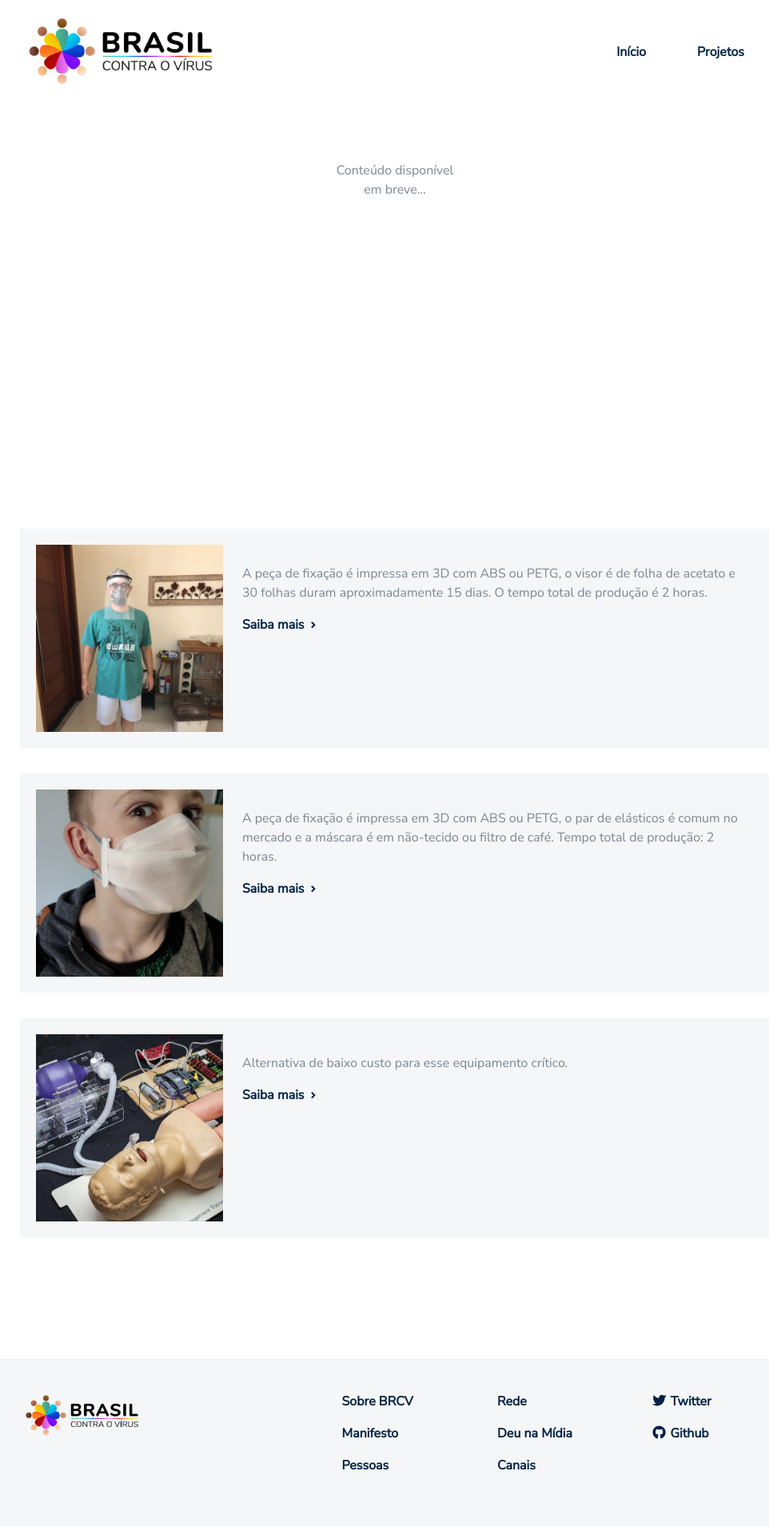
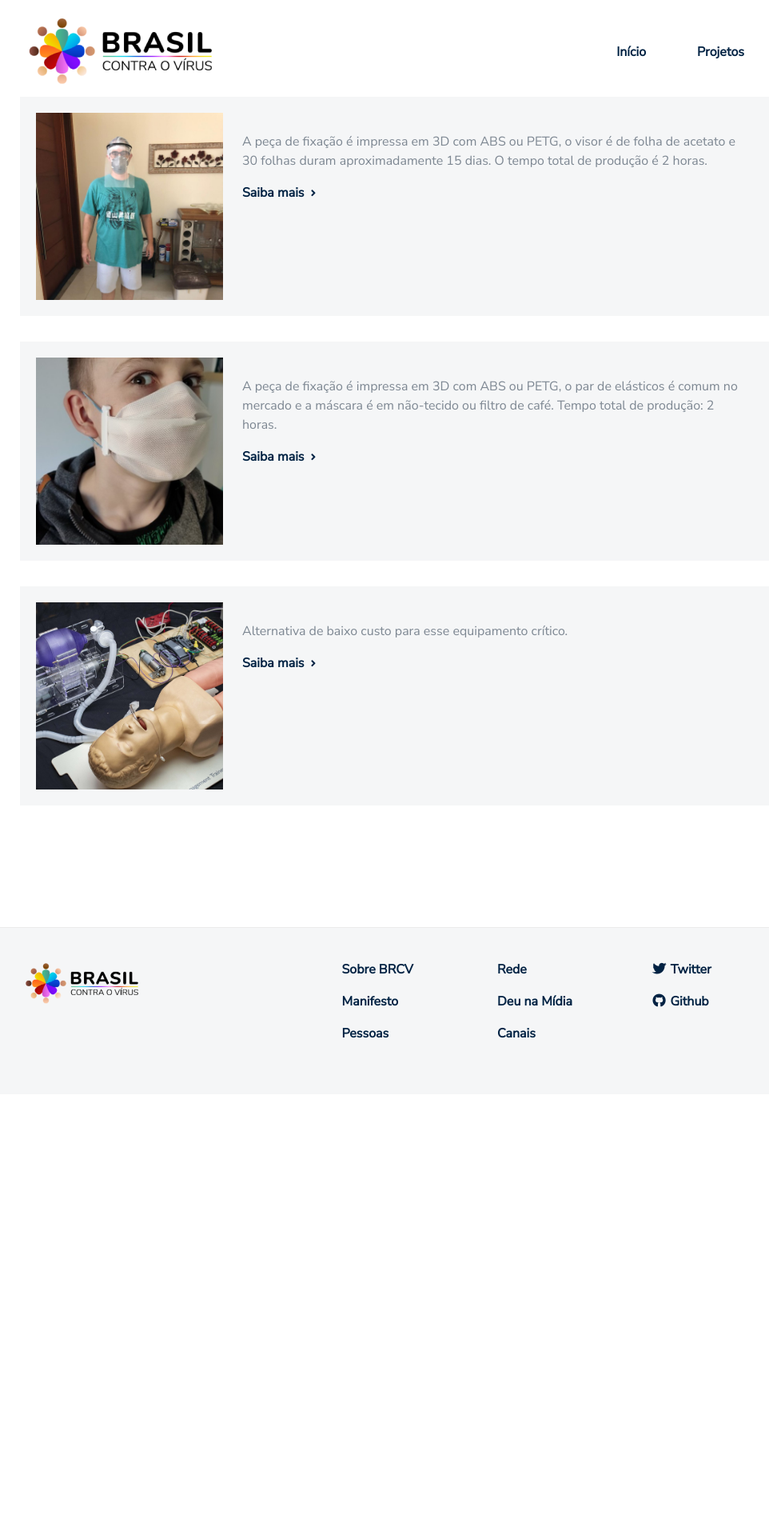
Before and after one commit to brasilcontraovirus/brasilcontraovirus.github.io, a Jekyll site: the page built from projetos/index.md, in a window 1280 px wide. Shown: the whole page at 80% size, without its empty margins (146-1108 px from the left). Built offline with Jekyll 4.4.1, drawn with Linux system fonts in a browser that asks for light colours; nearby versions of some CDN libraries; after the commit the page ends 1384 px from its top, so only the background shows below that.

Commit message:
Removing empty content from projects page

```diff
--- a/_layouts/projects.html
+++ b/_layouts/projects.html
@@ -17,8 +17,6 @@ layout: projects
           <div class="content">
             {{ content }}
           </div>
-        {% else %}
-          {% include empty.html %}
         {% endif %}
       </section>
 
```
